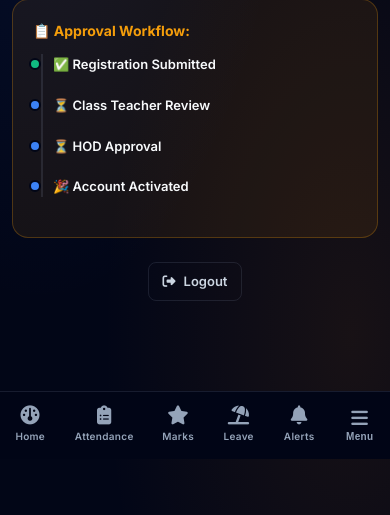
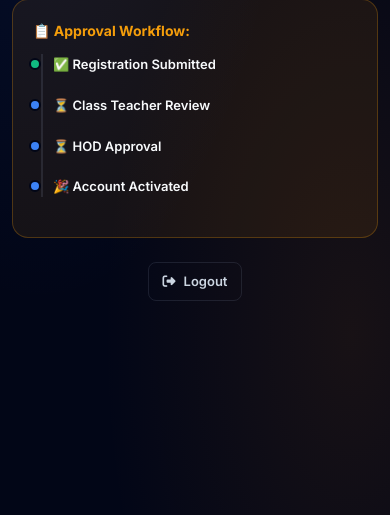
Before and after one commit to Harshad8623/csmss-college-erp, a Flask app: page /auth/pending in a window 390 px wide. Shown: the part 385-900 px from the top of the page. Run offline with Flask 3, Linux system fonts and the light colour scheme; the visitor is signed in with stand-in values (Sample User, id 1); data that the repository does not hold is empty.

Commit message:
fix: remove mobile bottom navigation bar

```diff
--- a/templates/base.html
+++ b/templates/base.html
@@ -281,60 +281,7 @@
 
 </main>
 
-<!-- ══ MOBILE BOTTOM NAV ══════════════════════════════════════════════════ -->
-<nav class="mobile-bottom-nav" id="mobileBottomNav" aria-label="Mobile navigation">
-  <div class="mob-nav-inner">
-    <a href="{{ url_for('dashboard.index') }}" class="mob-nav-item" id="mobnav-dash">
-      <i class="fa-solid fa-gauge"></i>
-      <span>Home</span>
-    </a>
 
-    {% if current_user.role in ['STUDENT', 'CR'] %}
-    <a href="{{ url_for('attendance.index') }}" class="mob-nav-item" id="mobnav-att">
-      <i class="fa-solid fa-clipboard-list"></i>
-      <span>Attendance</span>
-    </a>
-    <a href="{{ url_for('marks.index') }}" class="mob-nav-item" id="mobnav-marks">
-      <i class="fa-solid fa-star"></i>
-      <span>Marks</span>
-    </a>
-    <a href="{{ url_for('leaves.index') }}" class="mob-nav-item" id="mobnav-leave">
-      <i class="fa-solid fa-umbrella-beach"></i>
-      <span>Leave</span>
-    </a>
-    {% endif %}
-
-    {% if current_user.role in ['TEACHER','CLASS_TEACHER','HOD','SUPER_ADMIN'] %}
-    <a href="{{ url_for('attendance.mark') }}" class="mob-nav-item" id="mobnav-mark">
-      <i class="fa-solid fa-clipboard-check"></i>
-      <span>Attendance</span>
-    </a>
-    <a href="{{ url_for('sessions.index') }}" class="mob-nav-item" id="mobnav-sessions">
-      <i class="fa-solid fa-flask"></i>
-      <span>Sessions</span>
-    </a>
-    <a href="{{ url_for('marks.upload') }}" class="mob-nav-item" id="mobnav-marks">
-      <i class="fa-solid fa-chart-simple"></i>
-      <span>Marks</span>
-    </a>
-    <a href="{{ url_for('leaves.index') }}" class="mob-nav-item" id="mobnav-leave">
-      <i class="fa-solid fa-envelope-open-text"></i>
-      <span>Leaves</span>
-    </a>
-    {% endif %}
-
-    <a href="{{ url_for('notifications.index') }}" class="mob-nav-item {{ 'mob-nav-badge' if unread_notifications > 0 }}" id="mobnav-notif">
-      <i class="fa-solid fa-bell"></i>
-      <span>Alerts</span>
-    </a>
-
-    <!-- Hamburger to open sidebar -->
-    <button class="mob-nav-item" id="mobNavSidebarBtn" aria-label="Open menu">
-      <i class="fa-solid fa-bars"></i>
-      <span>Menu</span>
-    </button>
-  </div>
-</nav>
 
 <!-- ══ SCRIPTS ══════════════════════════════════════════════════════════════ -->
 <script src="https://cdnjs.cloudflare.com/ajax/libs/Chart.js/4.4.1/chart.umd.min.js"></script>
```
